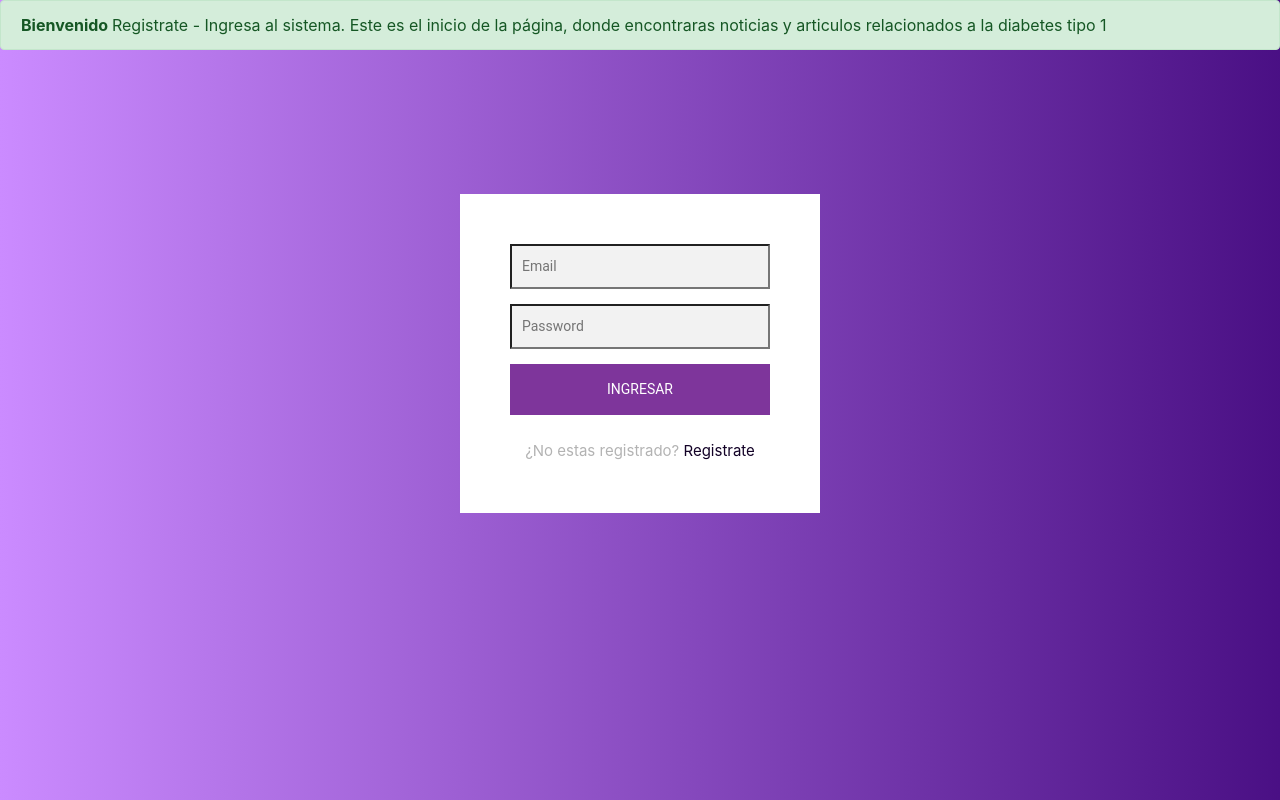
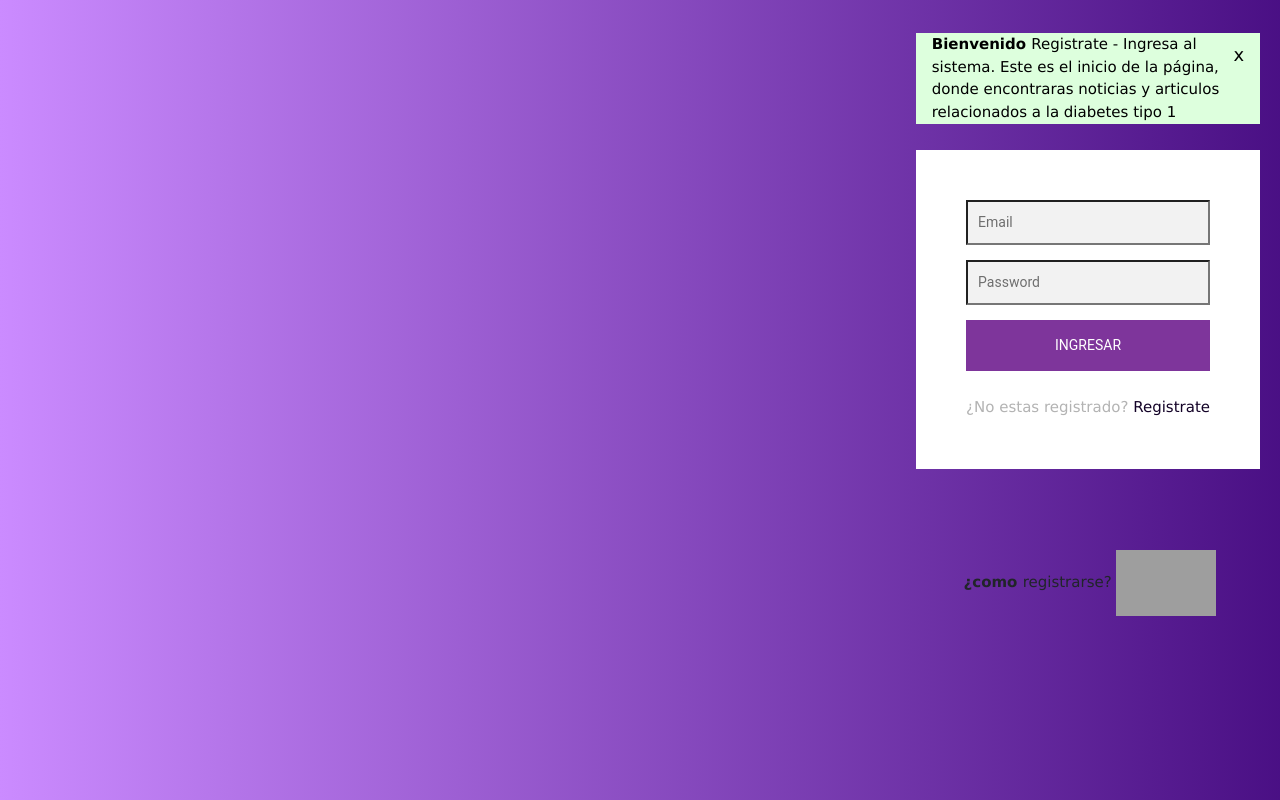
Before and after one commit to YinnaGM/Diabet-MisionTic, a Flask app: page / in a window 1280 px wide. Run offline with Flask 2, Linux system fonts and the light colour scheme; some libraries are stand-ins or nearby versions; grey boxes are pictures that could not be loaded.

Commit message:
modification of the home

```diff
--- a/templates/home.html
+++ b/templates/home.html
@@ -1,5 +1,6 @@
 <!DOCTYPE html>
 <html lang="en">
+
 <head>
   <meta charset="UTF-8">
   <meta http-equiv="X-UA-Compatible" content="IE=edge">
@@ -7,19 +8,23 @@
   <title>Diabet</title>
   <link rel="shortcut icon" href="{{url_for('static',filename='Diabet.ico')}}">
   <link rel="stylesheet" href="https://maxcdn.bootstrapcdn.com/bootstrap/4.3.1/css/bootstrap.min.css">
+  <link rel="stylesheet" href="https://www.w3schools.com/w3css/4/w3.css">
   <script src="https://ajax.googleapis.com/ajax/libs/jquery/3.4.1/jquery.min.js"></script>
   <script src="https://maxcnd.bootstrapcdn.com/bootstrap/4.3.1/js/bootstrap.min.js"></script>
 
   <!--Reglas de estilo-->
 
-    <style type ="text/css">
+  <style type="text/css">
     .login-page {
       width: 10 px;
       padding: 10% 0 0;
       margin: auto;
     }
+
     .form {
-          position: relative;
+      position: absolute;
+      top: 150px;
+      right: 20px;
       z-index: 0;
       background: #FFFFFF;
       max-width: 360px;
@@ -41,6 +46,7 @@
       box-sizing: border-BOX;
       font-size: 14px;
     }
+
     .form button {
       font-family: "Roboto", sans-serif;
       text-transform: uppercase;
@@ -55,35 +61,46 @@
       transition: all 0.3 ease;
       cursor: pointer;
     }
-        .form button:hover,.form button:active,.form button:focus {
+
+    .form button:hover,
+    .form button:active,
+    .form button:focus {
       background: #aa3596;
     }
+
     .form .message {
       margin: 25px 0 0;
       color: #b3b3b3;
       font-size: 15px;
     }
+
     .form .message a {
       color: #130227;
       text-decoration: none;
     }
+
     .form .register-form {
       display: none;
     }
+
     .container {
       position: right;
       z-index: 1;
       max-width: 300px;
     }
-        .container:before, .container:after {
+
+    .container:before,
+    .container:after {
       content: "";
       display: block;
       clear: both;
     }
+
     .container .info {
       margin: 50px auto;
       text-align: center;
     }
+
     .container .info h1 {
       margin: 0 0 15px;
       padding: 0;
@@ -91,20 +108,24 @@
       font-weight: 300;
       color: #1a1a1a;
     }
+
     .container .info span {
       color: #4d4d4d;
       font-size: 12px;
     }
+
     .container .info span a {
       color: #000000;
       text-decoration: none;
     }
+
     .container .info span .fa {
       color: #EF3B3A;
     }
 
     body {
-          background: hsl(180, 14%, 94%); /* fallback for old browsers */
+      background: hsl(180, 14%, 94%);
+      /* fallback for old browsers */
       background: -webkit-linear-gradient(right, hsl(260, 13%, 95%), #ae8bdb);
       background: -moz-linear-gradient(right, hsl(270, 84%, 20%), #a887d4);
       background: -o-linear-gradient(right, hsl(270, 87%, 18%), #f3e9ff);
@@ -112,9 +133,26 @@
       -webkit-font-smoothing: antialiased;
       -moz-osx-font-smoothing: grayscale;
     }
-        h1{
+
+    h1 {
       font-size: 50px;
       color: #03C;
+    }
+
+    div.alert {
+      position: absolute;
+      top: 5px;
+      right: 0px;
+      width: 384px;
+      height: 200px;
+    }
+
+    div.teaching{
+      position: absolute;
+      top: 400px;
+      right: 20px;
+      width: 300px;
+      height: 20px;
     }
   </style>
 
@@ -134,33 +172,45 @@
 
 <body>
 
-  <div class="alert alert-success">
+<div class="alert">
+  <div class="w3-panel w3-pale-green w3-display-container">
+    <span onclick="this.parentElement.style.display='none'"
+    class="w3-button w3-pale-green w3-large w3-display-topright">x</span>
     <strong> Bienvenido </strong> Registrate - Ingresa al sistema.
     Este es el inicio de la página, donde encontraras noticias y articulos relacionados a la diabetes tipo 1
   </div>
+</div>
+</div>
+
   <div class="login-page"></div>
   <div class="form">
     <form class="register-form" action="{{url_for('create_user')}}" method="post">
       <h5>Enter the user email and password</h5>
       <div><input type="text" name="name" required placeholder="Nombre"></div>
-        <div><input type="email" name="email" required  placeholder="Email"></div>
-        <div><input type="password" name="password" required  placeholder="Password"></div>
+      <div><input type="email" name="email" required placeholder="Email"></div>
+      <div><input type="password" name="password" required placeholder="Password"></div>
       <div>
-          <button type ="submit"> Registrar</button>
+        <button type="submit"> Registrar</button>
         <p class="message"> Ya estas resgistrado? <a href='/login'> Iniciar sesion</a></p>
       </div>
     </form>
     <form class="login-form" action="{{url_for('check_user')}}" method="post">
-        <div><input type="email" name="email" required placeholder="Email"/> </div>
-        <div><input type="password"  name="password" required placeholder="Password"/></div>
+      <div><input type="email" name="email" required placeholder="Email" /> </div>
+      <div><input type="password" name="password" required placeholder="Password" /></div>
       <div>
-          <button type ="submit">Ingresar</button>
+        <button type="submit">Ingresar</button>
         <p class="message">¿No estas registrado? <a href='/register'>Registrate</a></p>
       </div>
 
 
     </form>
 
+    <div class="teaching">
+      <strong> ¿como </strong>registrarse?
+
+      <a href="https://www.youtube.com/" target="_blank"><img src="https://logodownload.org/wp-content/uploads/2014/10/youtube-logo-5-2.png" alt="youtube" width="100" height="66"></a>
+
+    </div>
 
   </div>
   </div>
```
Lines whose indentation alone changed are shown as unchanged.
